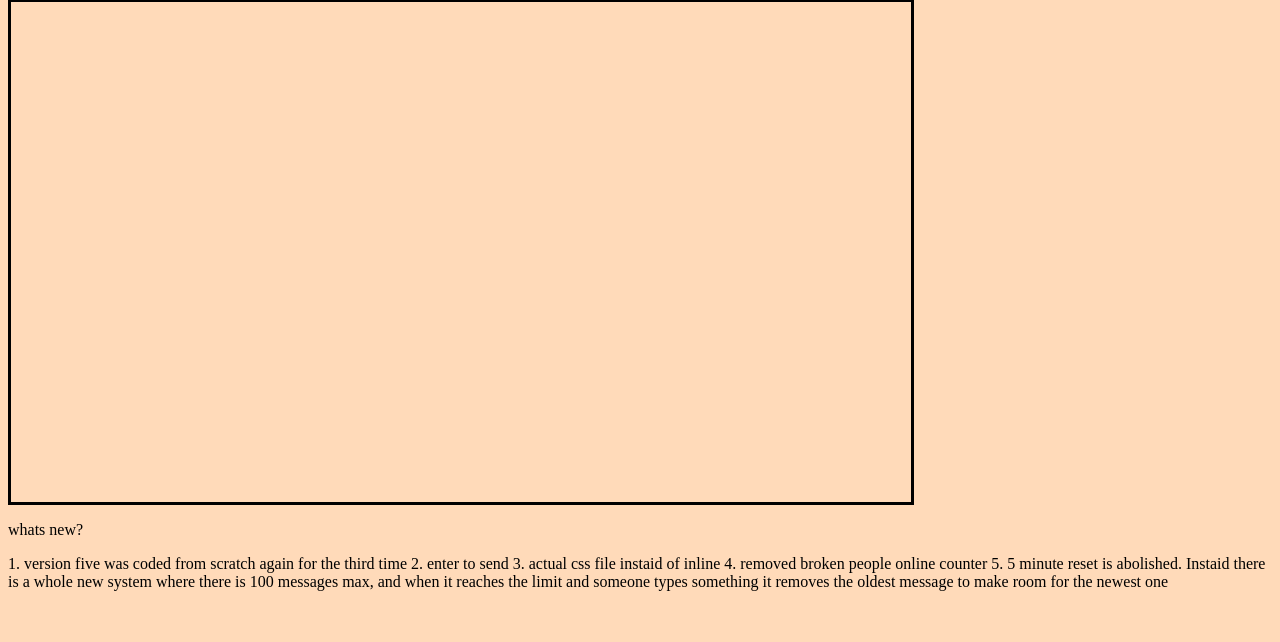
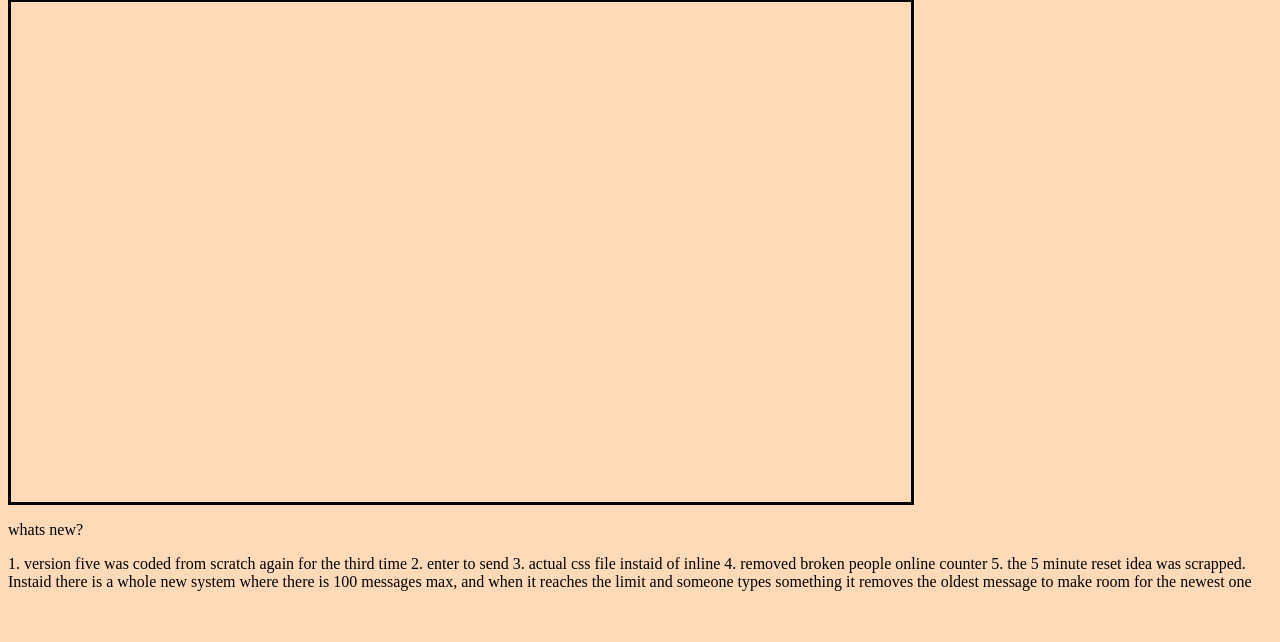
Before and after one commit to benjicurtis/basic-chat, a Flask app: page / in a window 1280 px wide. Shown: the part 158-800 px from the top of the page. Run offline with Flask 3, Linux system fonts and the light colour scheme; data that the repository does not hold is empty.

Commit message:
Revise index.html for version 5.0 updates
Updated the chat application to version 5.0 with a new message handling system and removed the broken online counter.

```diff
--- a/chat2/templates/index.html
+++ b/chat2/templates/index.html
@@ -12,7 +12,7 @@
         <button id="sendBtn" onclick="send()" class="rounded-box">Send</button>
         <div id="chatbox" class="chatbox"></div>
         <p>whats new?</p>
-        <p>1. version five was coded from scratch again for the third time 2. enter to send 3. actual css file instaid of inline 4. removed broken people online counter 5. 5 minute reset is abolished. Instaid there is a whole new system where there is 100 messages max, and when it reaches the limit and someone types something it removes the oldest message to make room for the newest one</p>
+        <p>1. version five was coded from scratch again for the third time 2. enter to send 3. actual css file instaid of inline 4. removed broken people online counter 5. the 5 minute reset idea was scrapped. Instaid there is a whole new system where there is 100 messages max, and when it reaches the limit and someone types something it removes the oldest message to make room for the newest one</p>
         <script>
         function send(){
             const username = document.getElementById("usernameBox")
```
